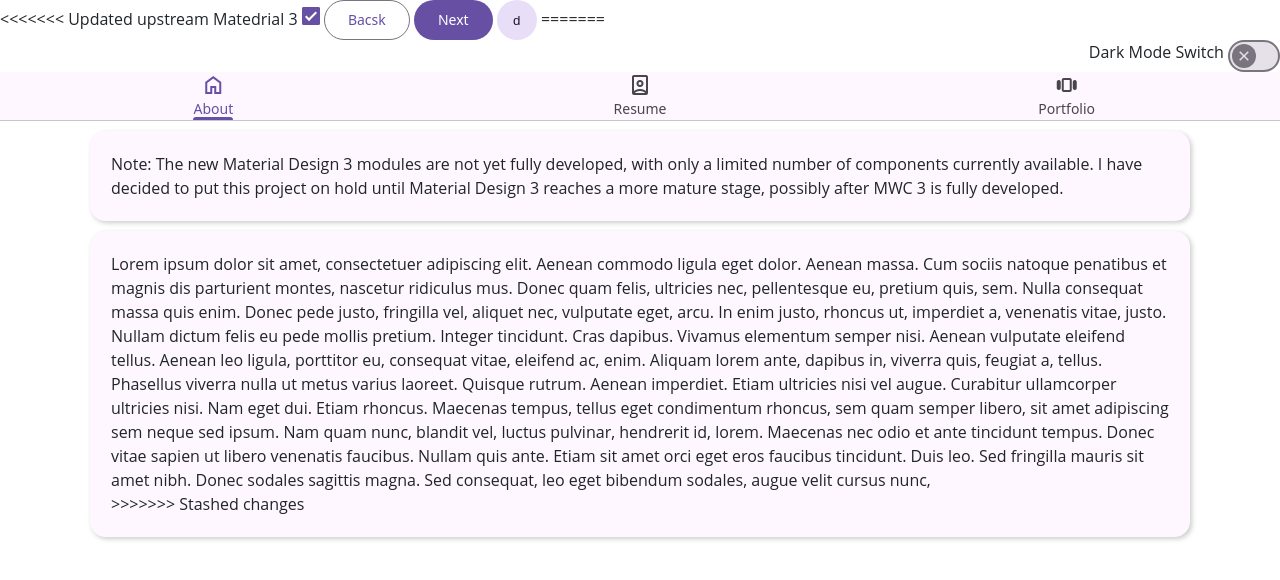
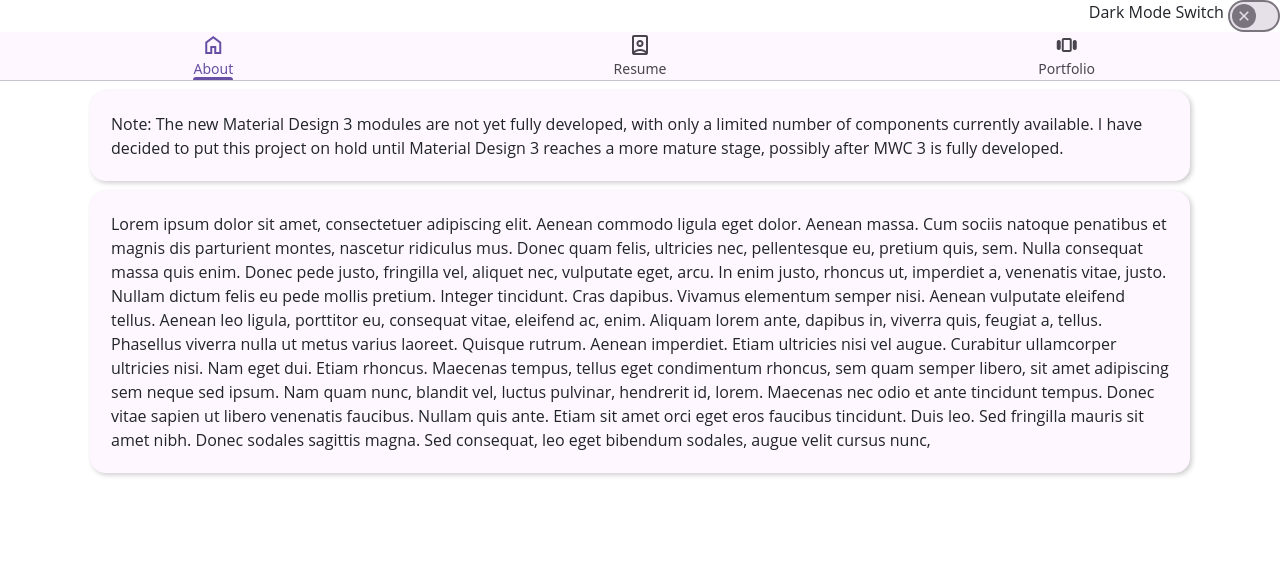
Before and after one commit to abhinav937/material-3-portfolio-webpage, a website: page src/index.html in a window 1280 px wide. Drawn offline with nearby package versions, Linux system fonts and the light colour scheme.

```diff
--- a/src/index.html
+++ b/src/index.html
@@ -1,31 +1,3 @@
-<<<<<<< Updated upstream
-<!DOCTYPE html>
-<head>
-  <script type="module" src="/src/index.js"></script>
-
-  <style>
-    :root {
-      font-family: 'Roboto', system-ui, sans-serif;
-    }
-
-    label {
-      display: flex;
-      align-items: center;
-    }
-  </style>
-</head>
-<body>
-  <label>
-    Matedrial 3
-    <md-checkbox checked></md-checkbox>
-  </label>
-
-  <md-outlined-button>Bacsk</md-outlined-button>
-  <md-filled-button>Next</md-filled-button>
-  <md-filled-tonal-icon-button>d</md-filled-tonal-icon-button>
-
-</body>
-=======
 <!DOCTYPE html data-bs-theme="dark">
 <html lang="en">
 
@@ -142,4 +114,3 @@
     </div>
 
 </body>
->>>>>>> Stashed changes
--- a/src/index.js
+++ b/src/index.js
@@ -1,8 +1,4 @@
 import '@material/web/button/filled-button.js';
 import '@material/web/button/outlined-button.js';
 import '@material/web/checkbox/checkbox.js';
-<<<<<<< Updated upstream
 import '@material/web/all.js';
-=======
-import '@material/web/all.js';
->>>>>>> Stashed changes
```
